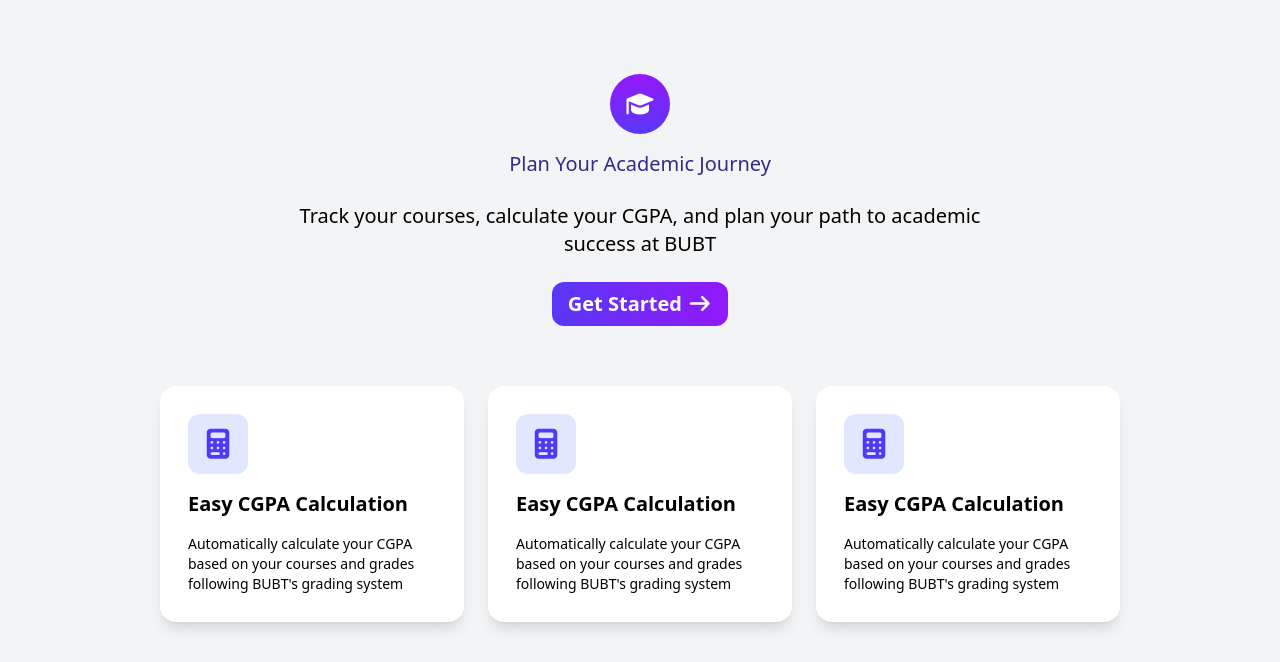
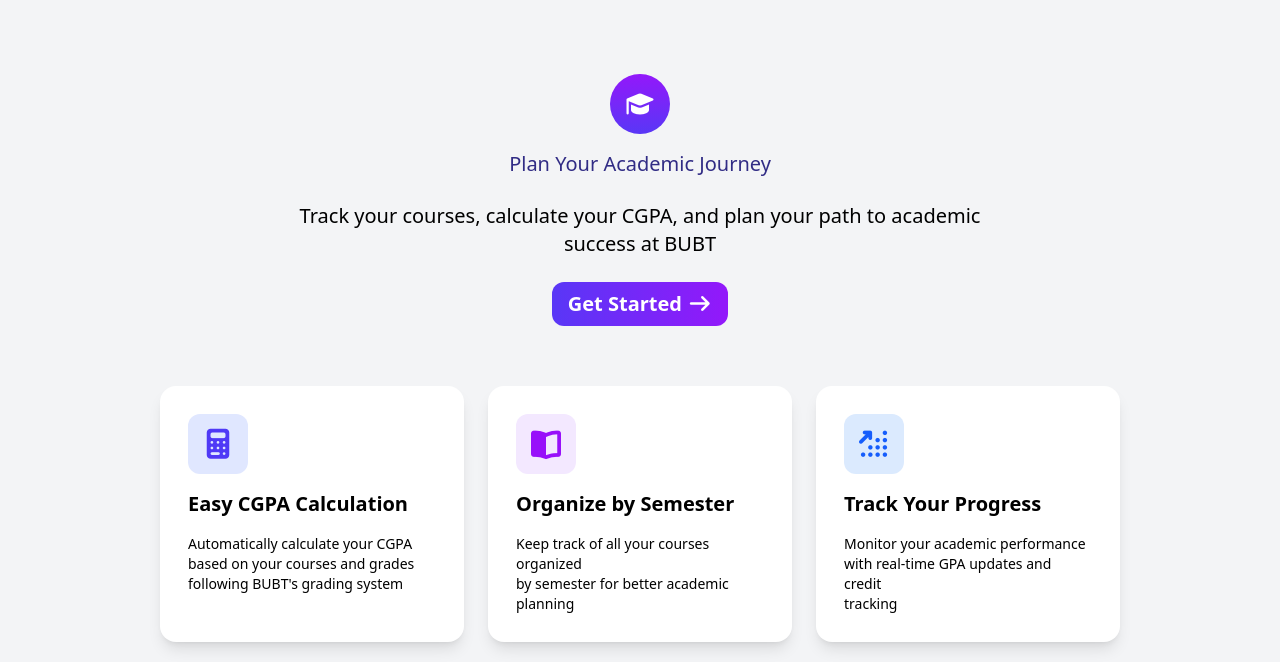
Before and after one commit to shazzadhsn/course-planner-with-cgpa-calculator, a plain HTML site: page index.html in a window 1280 px wide. Shown: the part 141-803 px from the top of the page. Drawn offline with nearby package versions, Linux system fonts and the light colour scheme.

Commit message:
Feature Section Complete

```diff
--- a/index.html
+++ b/index.html
@@ -46,7 +46,7 @@
             <section class="features-highlight mt-10 md:flex md:gap-6 md:w-11/12 md:mx-auto lg:w-10/12 xl:w-9/12 2xl:w-7/12">
                 <div class="feature-boxes bg-white w-11/12 rounded-2xl shadow-lg mx-auto my-5 lg:p-3">
                     <div class="feature-box-content p-6 md:p-4">
-                        <div class="calculator-icon w-15 h-15 flex items-center justify-center rounded-xl">
+                        <div class="calculator-icon w-15 h-15 flex items-center justify-center rounded-xl bg-[#e0e7ff]">
                             <i class="fa-solid fa-calculator text-3xl text-[#4f39f6]"></i>
                         </div>
                         <p class="font-semibold my-4 md:text-lg lg:text-xl">Easy CGPA Calculation</p>
@@ -55,20 +55,20 @@
                 </div>
                 <div class="feature-boxes bg-white w-11/12 rounded-2xl shadow-lg mx-auto my-5 lg:p-3">
                     <div class="feature-box-content p-6 md:p-4">
-                        <div class="calculator-icon w-15 h-15 flex items-center justify-center rounded-xl">
-                            <i class="fa-solid fa-calculator text-3xl text-[#4f39f6]"></i>
+                        <div class="calculator-icon w-15 h-15 flex items-center justify-center rounded-xl bg-[#f3e8ff]">
+                            <i class="fa-solid fa-book-open text-3xl text-[#9810fa]"></i>
                         </div>
-                        <p class="font-semibold my-4 md:text-lg lg:text-xl">Easy CGPA Calculation</p>
-                        <p class="text-lg md:text-sm lg:text-md">Automatically calculate your CGPA <br> based on your courses and grades <br> following BUBT's grading system</p>
+                        <p class="font-semibold my-4 md:text-lg lg:text-xl">Organize by Semester</p>
+                        <p class="text-lg md:text-sm lg:text-md">Keep track of all your courses organized <br> by semester for better academic <br> planning</p>
                     </div>
                 </div>
                 <div class="feature-boxes bg-white w-11/12 rounded-2xl shadow-lg mx-auto my-5 lg:p-3">
                     <div class="feature-box-content p-6 md:p-4">
-                        <div class="calculator-icon w-15 h-15 flex items-center justify-center rounded-xl">
-                            <i class="fa-solid fa-calculator text-3xl text-[#4f39f6]"></i>
+                        <div class="calculator-icon w-15 h-15 flex items-center justify-center rounded-xl bg-[#dbeafe]">
+                            <i class="fa-solid fa-arrow-up-right-dots text-3xl text-[#155dfc]"></i>
                         </div>
-                        <p class="font-semibold my-4 md:text-lg lg:text-xl">Easy CGPA Calculation</p>
-                        <p class="text-lg md:text-sm lg:text-md">Automatically calculate your CGPA <br> based on your courses and grades <br> following BUBT's grading system</p>
+                        <p class="font-semibold my-4 md:text-lg lg:text-xl">Track Your Progress</p>
+                        <p class="text-lg md:text-sm lg:text-md">Monitor your academic performance <br> with real-time GPA updates and credit <br> tracking</p>
                     </div>
                 </div>
             </section>
--- a/styles/global.css
+++ b/styles/global.css
@@ -21,7 +21,7 @@
 
 /* feature section */
 .calculator-icon {
-    background-color: #e0e7ff;
+    /* background-color: #e0e7ff; */
 }
 
 /*Extra Small Devices */
```
